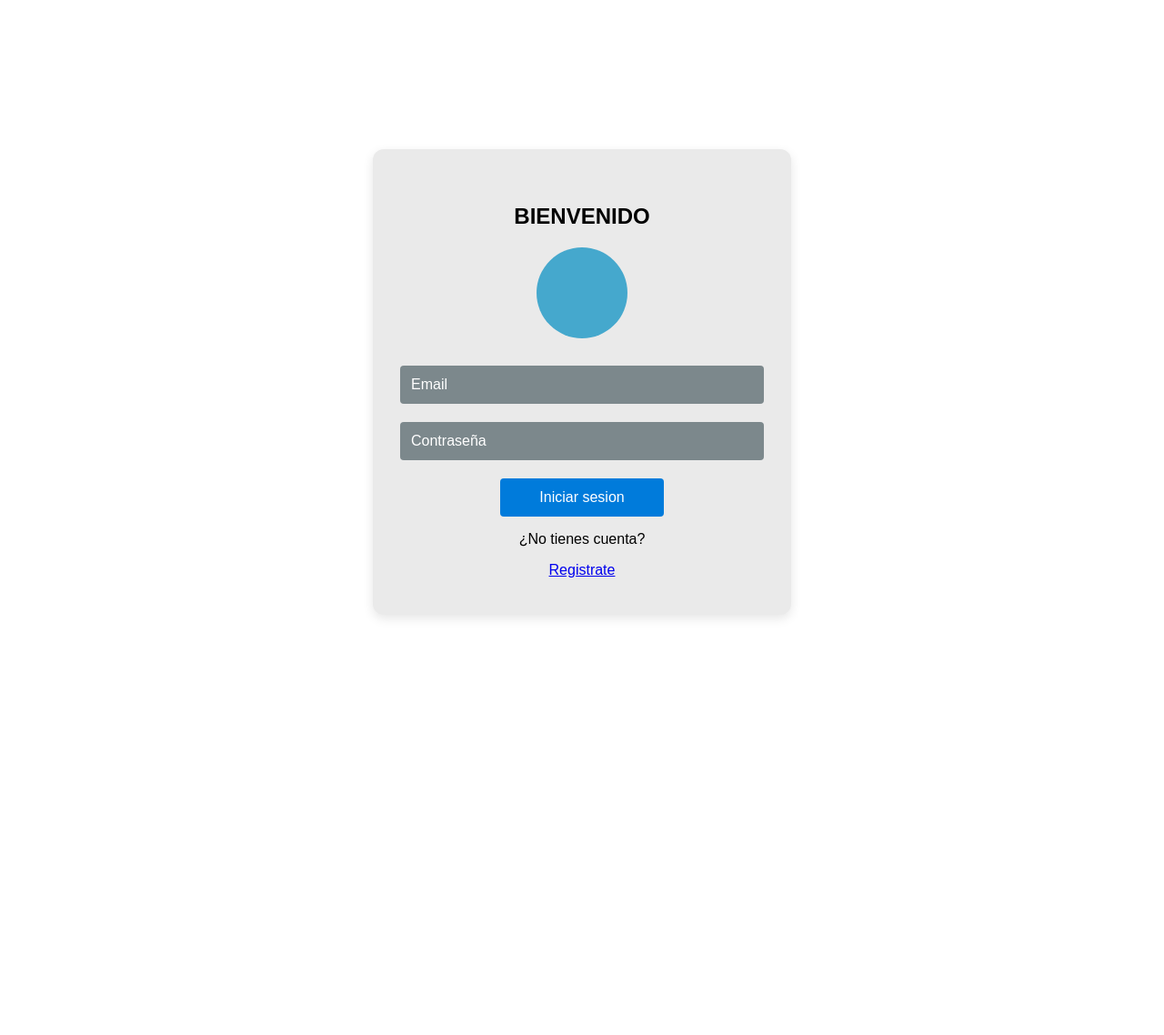
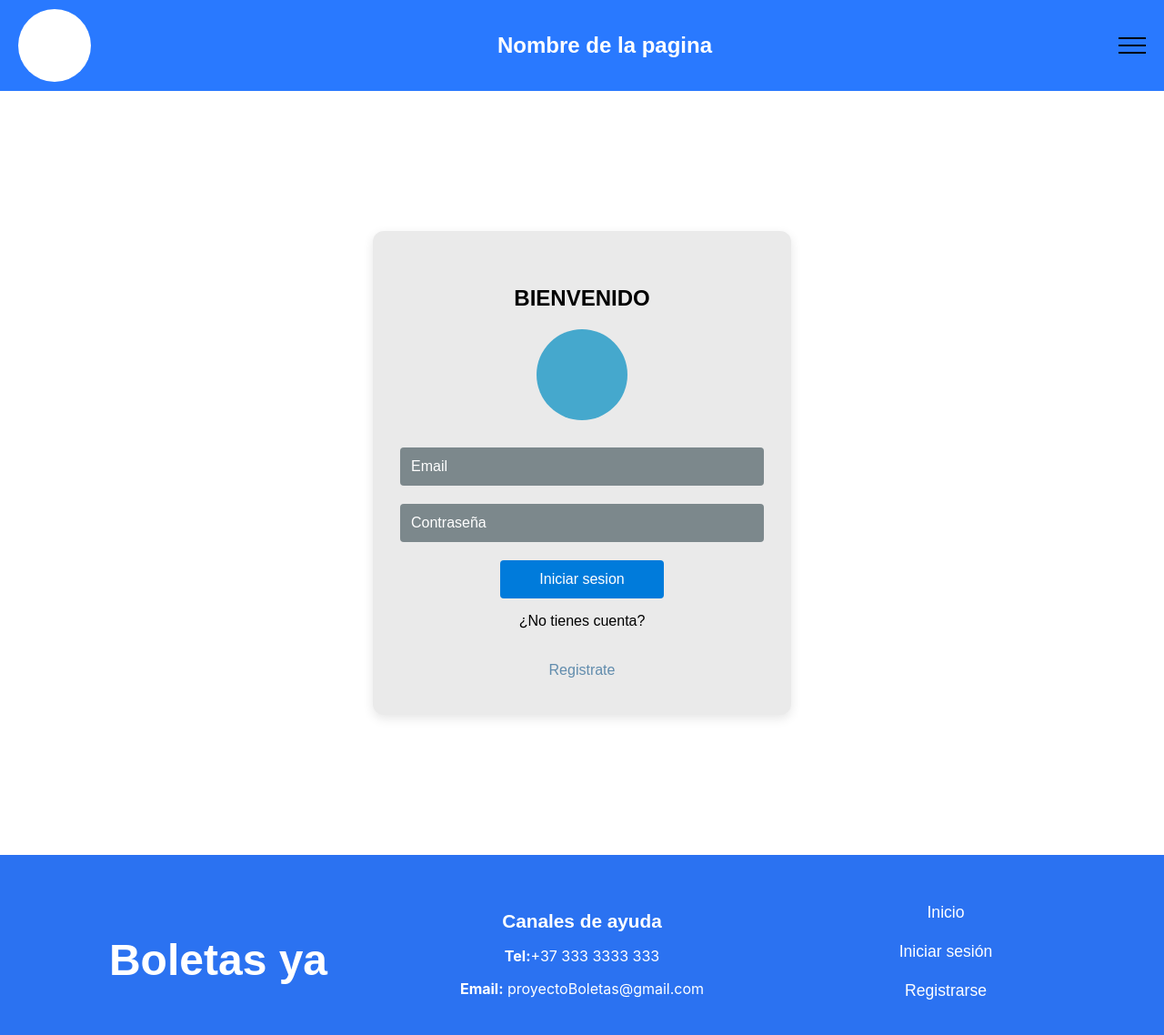
Before and after one commit to G4ru75/ProyectoBoletas, a React (Create React App) app: page / in a window 1280 px wide. Shown: the top 1138 px of the page at 91% size. Before the commit the page ends 840 px from the top, so only its background shows below. Built offline with nearby package versions, Linux system fonts and the light colour scheme.

Commit message:
agrego coomponentes de navbar y footer al inicio de sesion

```diff
--- /dev/null
+++ b/src/Components/Footer.js
@@ -0,0 +1,24 @@
+import react from 'react';
+import FooterStyle from '../Styles/Footer.module.css';
+
+function Footer(){
+    return(
+    <footer className={FooterStyle.footer}>
+        <div className={FooterStyle.column}>
+            <p className={FooterStyle.NombreP}>Boletas ya</p>
+        </div>
+        <div className={FooterStyle.column}>
+            <p className={FooterStyle.title}>Canales de ayuda</p>
+            <p><strong>Tel:</strong>+37 333 3333 333</p>
+            <p><strong>Email:</strong> proyectoBoletas@gmail.com</p>
+        </div>
+        <div className={FooterStyle.column}>
+            <a className={FooterStyle.link}>Inicio</a>
+            <a className={FooterStyle.link}>Iniciar sesión</a>
+            <a className={FooterStyle.link}>Registrarse</a>
+        </div>
+    </footer>
+    );
+}
+
+export default Footer;
--- a/src/Components/Login.js
+++ b/src/Components/Login.js
@@ -1,8 +1,12 @@
 import react from 'react';
 import LoginStyle from '../Styles/Login.module.css';
+import Navbar from './NavBar';
+import Footer from './Footer';
 
 function Login() {
   return (
+    <>
+    <Navbar/>
     <div className={LoginStyle.container}>
       <div className={LoginStyle.loginBox}>
         <h2 className={LoginStyle.title}>BIENVENIDO</h2>
@@ -19,13 +23,16 @@ function Login() {
         />
         <button className={LoginStyle.button}>Iniciar sesion</button>
         <div>
-          <p>¿No tienes cuenta?</p>
-          <a href="/signup">
+          <p className={LoginStyle.texto}>¿No tienes cuenta?</p>
+          <a href="/signup" className={LoginStyle.a}>
             Registrate
           </a>
         </div>
       </div>
     </div>
+    <Footer/>
+    </>
+
   );
 }
 
--- a/src/Components/navbar.js
+++ b/src/Components/navbar.js
@@ -0,0 +1,31 @@
+import react, {useState} from 'react';
+import NavbarStyle from '../Styles/NavBar.module.css';
+
+function Navbar() {
+    const [menuAbierto, setMenuAbierto] = useState(false);
+
+    const toggleMenu = () => {
+        setMenuAbierto(!menuAbierto);
+    };
+
+    return (
+        <header className={NavbarStyle.navbar}>
+        <div className={NavbarStyle.logo}></div>
+        <h1 className={NavbarStyle.title}>Nombre de la pagina</h1>
+        <div className={NavbarStyle.hamburger} onClick={toggleMenu}>
+        <span />
+        <span />
+        <span />
+        </div>
+
+        <nav className={`${NavbarStyle.menu} ${menuAbierto ? NavbarStyle.show : ""}`}>
+        <a href="#">Inicio</a>
+        <a href="#">Información</a>
+        <a href="#">Contacto</a>
+        <a href="#">Iniciar Sesión</a>
+        </nav>
+    </header>
+    );
+    }
+
+export default Navbar;
--- /dev/null
+++ b/src/Styles/Footer.module.css
@@ -0,0 +1,60 @@
+.footer {
+background-color: #2b72f1;
+color: white;
+display: flex;
+justify-content: space-between;
+padding: 30px 40px;
+flex-wrap: wrap;
+text-align: center;
+}
+
+.column {
+flex: 1;
+min-width: 200px;
+margin: 10px 0;
+
+}
+
+.title {
+font-family: sans-serif;
+font-weight: bold;
+font-size: 1.3rem;
+margin-bottom: 8px;
+}
+
+.link {
+font-family: sans-serif;
+font-size: 1.1rem;
+color: white;
+text-decoration: none;
+margin: 4px 0;
+display: block;
+transition: color 0.2s;
+padding: 9px 0;
+}
+
+.link:hover {
+color: #cfd8dc;
+text-decoration: underline;
+}
+
+.NombreP{
+display: flex;
+justify-content: center;
+font-family: sans-serif;
+font-size: 3rem;
+color: white;
+font-weight: bold;
+}
+
+@media (max-width: 768px) {
+.footer {
+    flex-direction: column;
+    align-items: center;
+    gap: 20px;
+}
+
+.column {
+    text-align: center;
+}
+}
--- a/src/Styles/Login.module.css
+++ b/src/Styles/Login.module.css
@@ -63,6 +63,25 @@
     transition: background-color 0.3s ease;
 }
 
+.texto{
+    font-family: sans-serif;
+    font-size: 16px;
+}
+
+.a{
+    text-decoration: none;
+    color: #618cad;
+    font-size: 1rem;
+    margin-top: 20px;
+    display: inline-block;
+    transition: 0.3s ease;
+}
+
+.a:hover {
+    text-decoration: underline;
+    color: #005fa3;
+}
+
 .button:hover {
     background-color: #005fa3;
 }
--- /dev/null
+++ b/src/Styles/NavBar.module.css
@@ -0,0 +1,86 @@
+.navbar {
+display: flex;
+align-items: center;
+justify-content: space-between;
+background-color: #2979ff;
+padding: 10px 20px;
+position: relative;
+flex-wrap: wrap;
+}
+
+.logo {
+width: 80px;
+height: 80px;
+background-color: white;
+border-radius: 50%;
+}
+
+.title {
+flex-grow: 1;
+text-align: center;
+font-size: 1.5rem;
+color: white;
+font-weight: bold;
+font-family: sans-serif;
+}
+
+.hamburger {
+cursor: pointer;
+display: flex;
+flex-direction: column;
+justify-content: space-around;
+height: 24px;
+}
+
+.hamburger span {
+height: 3px;
+width: 30px;
+background-color: black;
+display: block;
+margin: 3px 0;
+}
+
+.menu {
+display: none;
+flex-direction: column;
+position: absolute;
+top: 100%;
+right: 0;
+background-color: #2979ff;
+width: 100%;
+text-align: center;
+padding: 10px 0;
+}
+
+.menu a {
+color: white;
+text-decoration: none;
+padding: 10px 0;
+display: block;
+transition: background 0.2s;
+font-family: sans-serif;
+}
+
+.menu a:hover {
+background-color: #1c5ed6;
+}
+
+.show {
+display: flex;
+}
+
+/* Desktop view */
+@media (min-width: 768px) {
+
+.menu {
+    width: 100%;
+    position: static;
+    flex-direction: column;
+    gap: 20px;
+    padding: 0;
+}
+
+.title {
+    font-size: 1.5rem;
+}
+}
```
